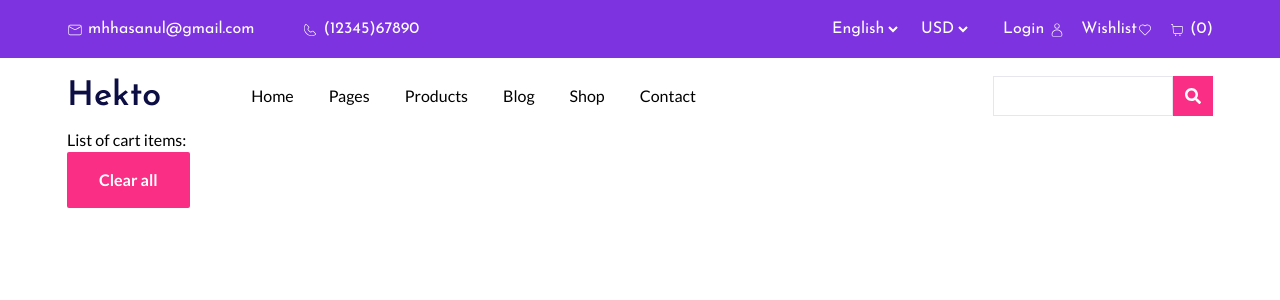
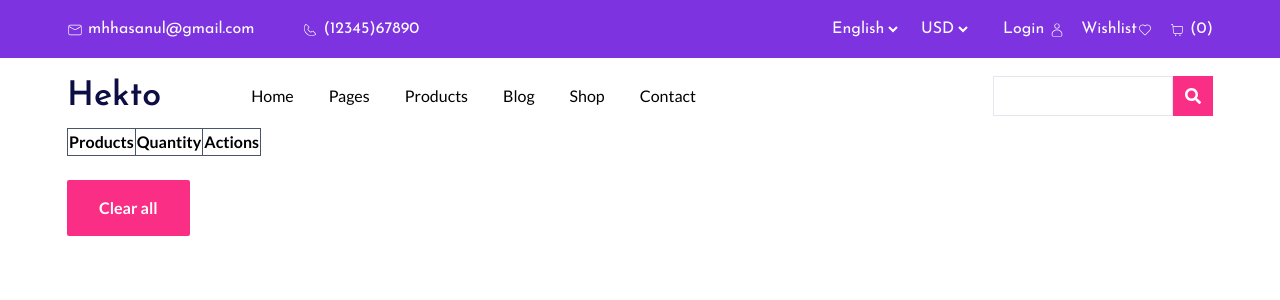
Before and after one commit to Sacar07/ECOMMERCE-CLIENT, a React (Vite) app: page /cart in a window 1280 px wide. Shown: the top 300 px of the page. Built offline with nearby package versions, Linux system fonts and the light colour scheme.

Commit message:
feat: delete product from cart

```diff
--- a/src/pages/Cart.jsx
+++ b/src/pages/Cart.jsx
@@ -1,6 +1,6 @@
 import React from "react";
 import { useDispatch, useSelector } from "react-redux";
-import { clearCartItems } from "../redux/slice/cartSlice";
+import { clearCartItems, removeCartItem } from "../redux/slice/cartSlice";
 
 export default function Cart() {
   const cart = useSelector((store) => store.cart.value);
@@ -10,17 +10,38 @@ export default function Cart() {
     <>
       {/* {JSON.stringify(cart)} */}
       <div className="container">
-        <p> List of cart items:</p>
-        <ul>
+        <table className="... border-collapse  border-spacing-2 border border-slate-500">
+          <thead>
+            <tr>
+              <th className="border border-slate-600">Products</th>
+              <th className="border border-slate-600">Quantity</th>
+              <th className="border border-slate-600">Actions</th>
+            </tr>
+          </thead>
           {cart?.map((el) => {
-            return <li>{JSON.stringify(el)}</li>;
+            return (
+              <tbody>
+                <tr>
+                  <td className="border border-slate-700">{el.name}</td>
+                  <td className="border border-slate-700">{el.quantity}</td>
+
+                  <button
+                    onClick={() => dispatch(removeCartItem(el._id))}
+                    className="rounded-md border border-black text-[12px] "
+                  >
+                    Delete
+                  </button>
+                </tr>
+              </tbody>
+            );
           })}
-        </ul>
+        </table>
+
         <button
           onClick={() => {
             dispatch(clearCartItems());
           }}
-          className="btn"
+          className="btn mt-6"
         >
           {" "}
           Clear all
--- a/src/redux/slice/cartSlice.js
+++ b/src/redux/slice/cartSlice.js
@@ -21,10 +21,14 @@ export const cartSlice = createSlice({
     clearCartItems: (state, action) => {
       state.value = [];
     },
+    removeCartItem: (state, action) => {
+      state.value = state.value.filter((el) => el._id !== action.payload);
+    },
   },
 });
 
 // Action creators are generated for each case reducer function
-export const { addCartItem, clearCartItems } = cartSlice.actions;
+export const { addCartItem, clearCartItems, removeCartItem } =
+  cartSlice.actions;
 
 export default cartSlice.reducer;
```
